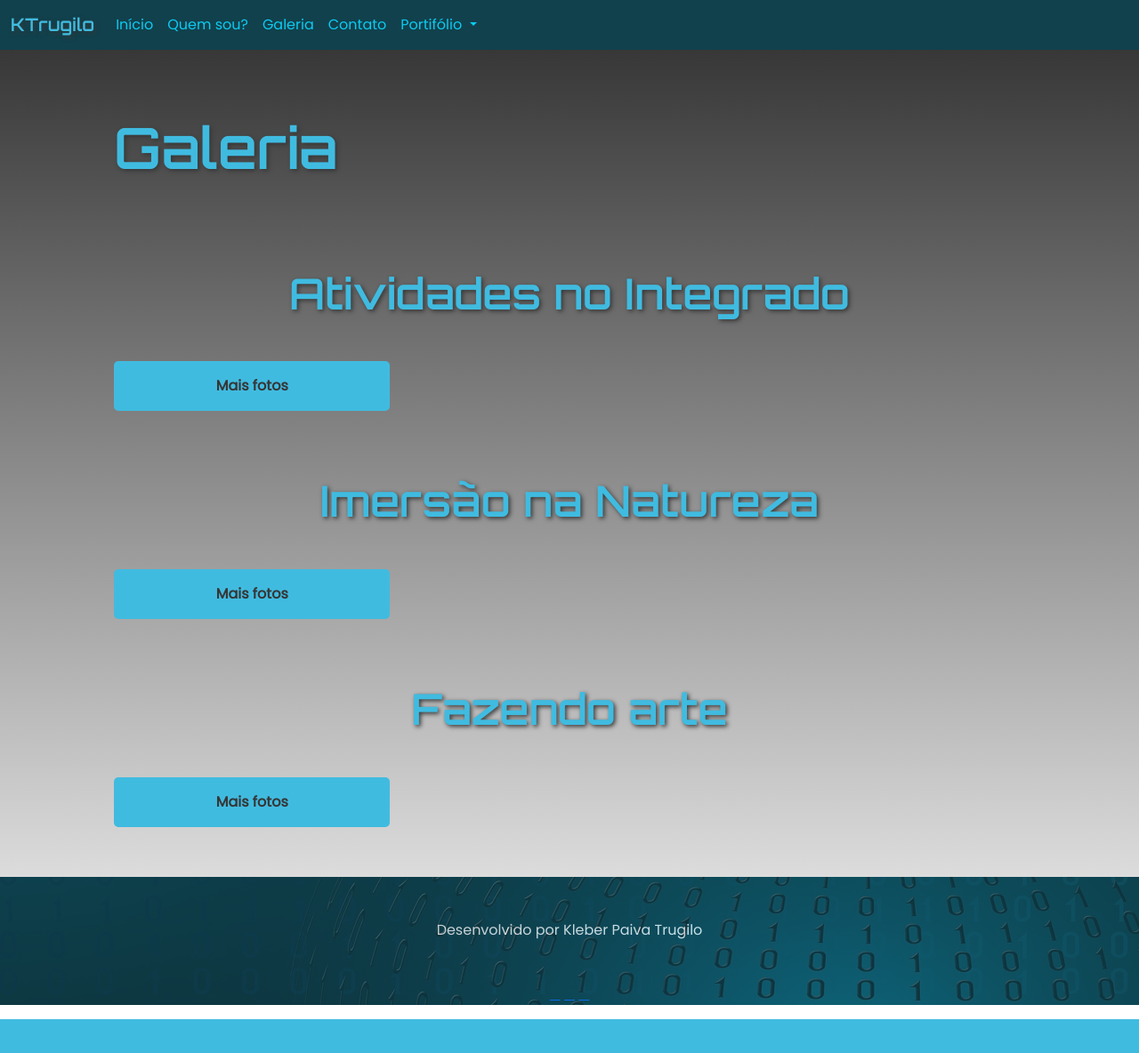
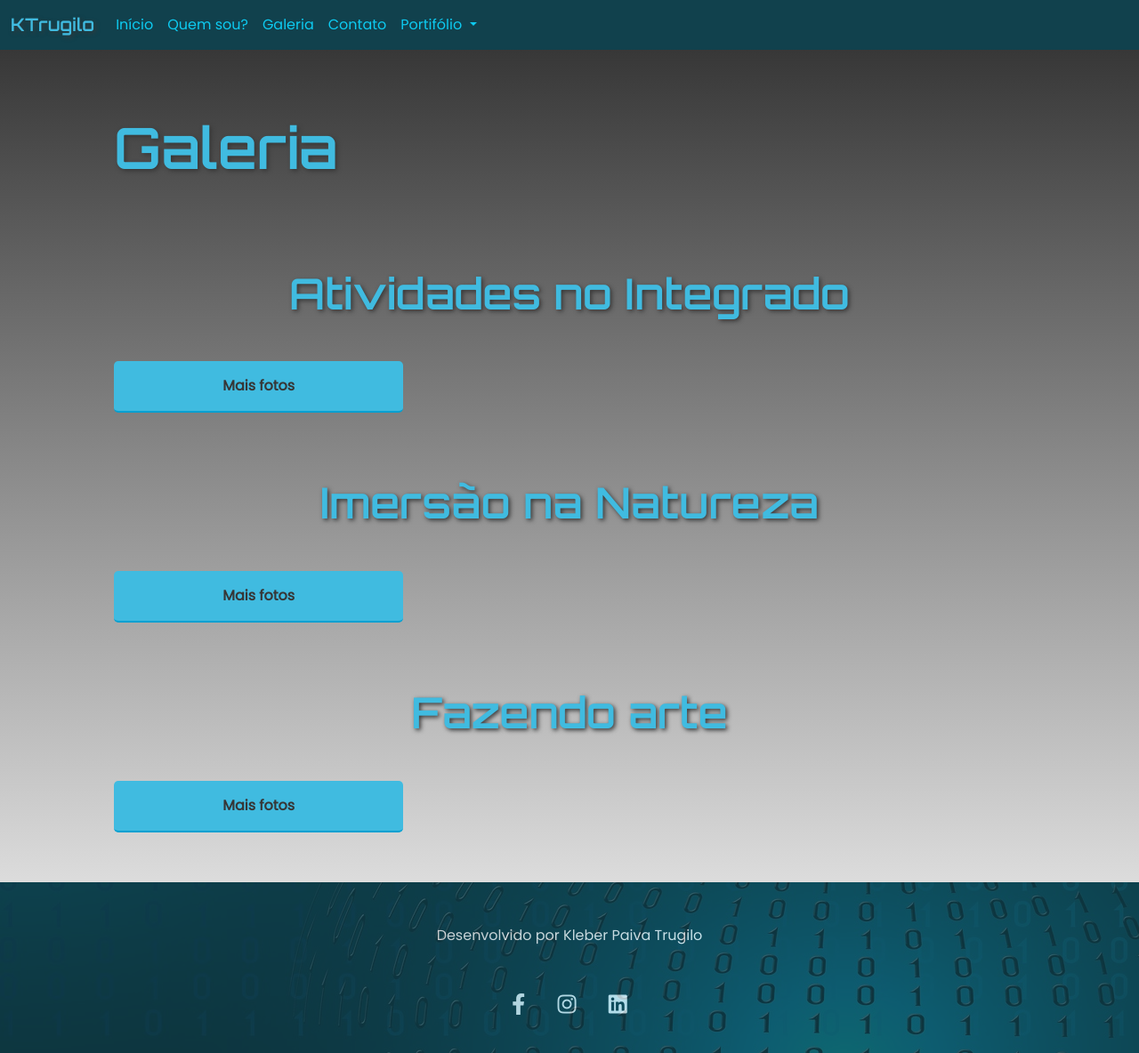
Before and after one commit to KleberTrugilo/site-ktrugilo, a PHP site: page /index.php?pagina=galeria in a window 1280 px wide. Shown: the whole page at 89% size. Before the commit the page ends 1146 px from the top, so only its background shows below. Run offline with PHP 8.4, Linux system fonts and the light colour scheme; data that the repository does not hold is empty; some libraries are stand-ins or nearby versions; some web fonts are replaced.

Commit message:
formatei o card do modal, icones e suas URLs.

```diff
--- a/paginas/cards-modal.php
+++ b/paginas/cards-modal.php
@@ -6,7 +6,7 @@
                 <button type="button" class="btn-close" data-bs-dismiss="modal" aria-label="Close"></button>
             </div>
             <div class="modal-body">
-                <div class="row row-cols-1 row-cols-md-3 g-4" id="cardsAtividadesIntegrado">
+                <div class="row" id="cardsAtividadesIntegrado">
                     <?php
                         echo
                         "<div class='col'>
--- a/paginas/contato.php
+++ b/paginas/contato.php
@@ -13,7 +13,10 @@
                 <label for="exampleFormControlTextarea1" class="form-label">Comentário</label>
                 <textarea class="form-control" id="exampleFormControlTextarea1" placeholder="Deixe seu comentário aqui" rows="3"></textarea>
             </div>
-            <button type="submit" class="botao">Enviar</button>
+            <div class="botaoComprimento">
+                <button type="submit" class="botao">Enviar</button>
+            </div>
+
         </form>
     </div>
 </section>
--- a/paginas/footer.php
+++ b/paginas/footer.php
@@ -1,8 +1,10 @@
 <div class="footer-bg">
+
     <p class="m-0 py-5 text-light">Desenvolvido por Kleber Paiva Trugilo</p>
-    <p>
-        <a href="http://facebook.com" title="Facebook"><i class="fa-brands fa-facebook-f"></i></a>
-        <a href="http://instagram.com" title="Instagram"><i class="fa-brands fa-instagram"></i></a>
-        <a href="http://twitter.com" title="Twitter"><i class="fa-brands fa-twitter"></i></a>
+
+    <p class="m-0">
+        <a href="https://facebook.com/kleber.trugilo/" target="_blank" class="icone px-3" title="Facebook"><i class="fab fa-facebook-f"></i></a>
+        <a href="https://www.instagram.com/klebertrugilo/" target="_blank" class="icone px-3" title="Instagram"><i class="fab fa-instagram"></i></a>
+        <a href="https://www.linkedin.com/in/kleber-trugilo-75a756113/" target="_blank" class="icone px-3" title="Linkedin"><i class="fab fa-linkedin"></i></a>
     </p>
 </div>
--- a/paginas/galeria.php
+++ b/paginas/galeria.php
@@ -33,6 +33,7 @@
                     }
                 ?>
             </div>
+            <?php require "paginas/cards-modal.php" ?>
         </a>
         <div class="row row-cols-1 row-cols-md-3 g-4 d-none" id="cardsTodasAtividadesIntegrado">
             <?php
@@ -59,9 +60,13 @@
                     ;
                 }
             ?>
+
         </div>
+        <div class="botaoComprimento">
                 <button id="botaoExpandeListaAtividades" class="botao">Mais fotos</button>
                 <button id="botaoRecuaListaAtividades" class="botao d-none">Menos fotos</button>
+        </div>
+
 
     <!-- Imersão na natureza -->
 
@@ -118,8 +123,11 @@
                 }
             ?>
         </div>
+        <div class="botaoComprimento">
             <button id="botaoExpandeListaViagens" class="botao">Mais fotos</button>
             <button id="botaoRecuaListaViagens" class="botao d-none">Menos fotos</button>
+        </div>
+
 
     <!-- Fazendo Arte -->
 
@@ -176,9 +184,11 @@
                 }
             ?>
         </div>
+        <div class="botaoComprimento">
             <button id="botaoExpandeListaArtes" class="botao">Mais fotos</button>
             <button id="botaoRecuaListaArtes" class="botao d-none">Menos fotos</button>
         </div>
-    <?php require "paginas/cards-modal.php" ?>
+    </div>
+
     <script src="paginas/galeria.js"></script>
 </section>
--- a/paginas/home.php
+++ b/paginas/home.php
@@ -6,9 +6,9 @@
     </div>
     <div class="carousel-inner">
         <div class="carousel-item active">
-            <img src="imagens/banner/banner02.jpg" class="d-block w-100 carrossel2" alt="...">
+            <img src="imagens/banner/banner02.jpg" class="d-block w-100 carrossel2" alt="Notebook">
             <div class="carousel-caption d-md-block carrossel-box efeito-vidro mb-3">
-                <a href="" class="cor-texto-especial carrossel-box-texto">Projetos int.Lab</a>
+                <a href="https://github.com/KleberTrugilo" class="cor-texto-especial carrossel-box-texto">Projetos int.Lab</a>
             </div>
         </div>
         <div class="carousel-item">
--- a/paginas/sobre.php
+++ b/paginas/sobre.php
@@ -20,7 +20,7 @@
 
             <article class="mb-3 fs-5">Antes disso, minha breve história. Sou farmacêutico-bioquímico, atuando na profissão por mais de 15 anos. Neste período, trabalhei em farmácias comerciais e públicas, laboratório de análises clínicas e fiz mestrado e doutorado em Patologia Experimental. Aprendi muita coisa, entre elas que a harmonia no ambiente de trabalho é fundamental para o bom desempenho profissional.</article>
 
-            <article class="mb-3 fs-5">Mas... eu não estava feliz como farmacêutico. Demorei muito para entender e admitir isso.</article>
+            <article class="mb-3 fs-5">Mas... eu não estava feliz como farmacêutico.</article>
 
             <article class="mb-3 fs-5">Então, sob a influência de pessoas que muito admiro, conheci a programação e fiquei muito interessado. Iniciei uma nova faculdade: Tecnologia em Análise e Desenvolvimento de Sistemas. Comecei a fazer cursos complementares e a estagiar no Programa de Aceleração de Carreiras - Int.Lab (Centro Universitário Integrado - Campo Mourão/PR).</article>
 
--- a/style.css
+++ b/style.css
@@ -59,6 +59,7 @@ h3 {
     background-color: rgba(36, 36, 36, 0.034);
     -webkit-backdrop-filter: blur(10px);
     backdrop-filter: blur(10px);
+    border: none;
 }
 .carrossel-box-texto {
     font-size: 2rem;
@@ -81,10 +82,13 @@ h3 {
 }
 .footer-imagem {
     background: url(imagens/img-footer.jpg);
+    object-fit: cover;
+    height: 12rem;
 }
 .footer-bg {
     background: #11414d;
     opacity: 0.8;
+    height: 12rem;
 }
 .foto-sobre {
     object-fit: cover;
@@ -96,13 +100,25 @@ h3 {
 .botao {
     margin: 1.5rem 0;
     padding: 1rem;
-    width: 19.4rem;
+    width: 100%;
     background: #40bbe0;
     border: none;
+    border-bottom: 2px solid #00a0d1;
     border-radius: 5px;
     color: #363636;
     font-size: 1rem;
     font-weight: bold;
+}
+.botaoComprimento {
+    padding-right: 1rem;
+    width: 33.33333333%;
+}
+.icone {
+    font-size: 1.5rem;
+    width: 3rem;
+    height: 3rem;
+    color: #dff7ff;
+
 }
 @media screen and (max-width: 480px) {
     h1, h2, h3 {
@@ -113,8 +129,9 @@ h3 {
         max-width: 13rem;
         max-height: 13rem;
     }
-    .botao {
+    .botaoComprimento {
         width: 100%;
+        padding: 0;
     }
     /*.carrossel-box {
         max-width: 100%;
```
Also changed, not shown: paginas/projetos.php (+6 -5 lines). Lines whose indentation alone changed are shown as unchanged.
